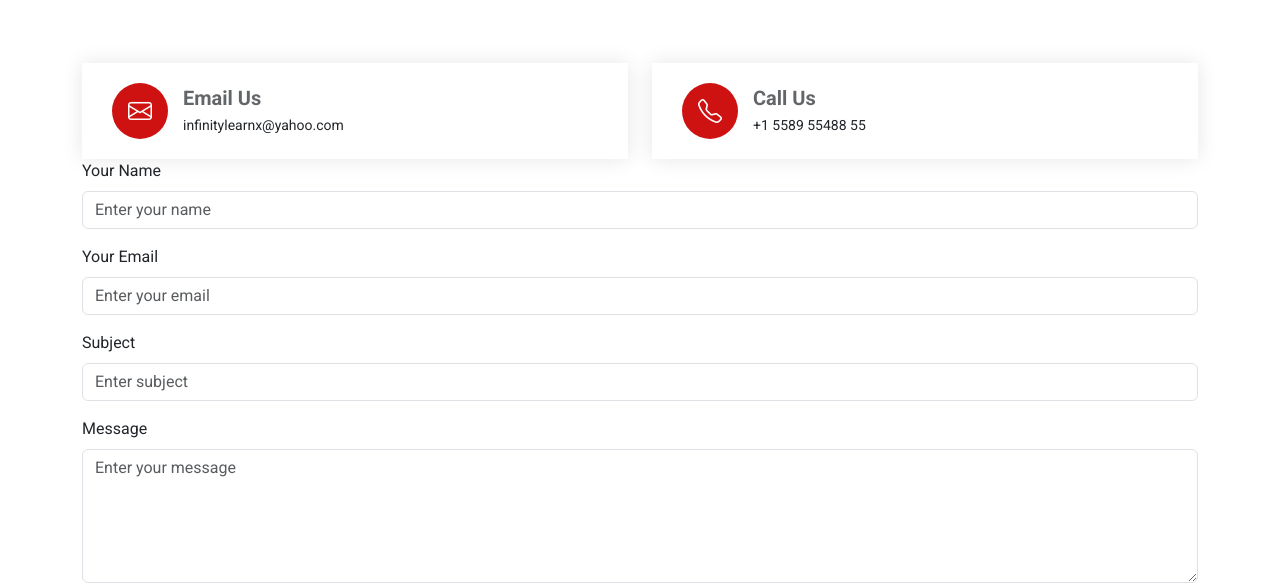
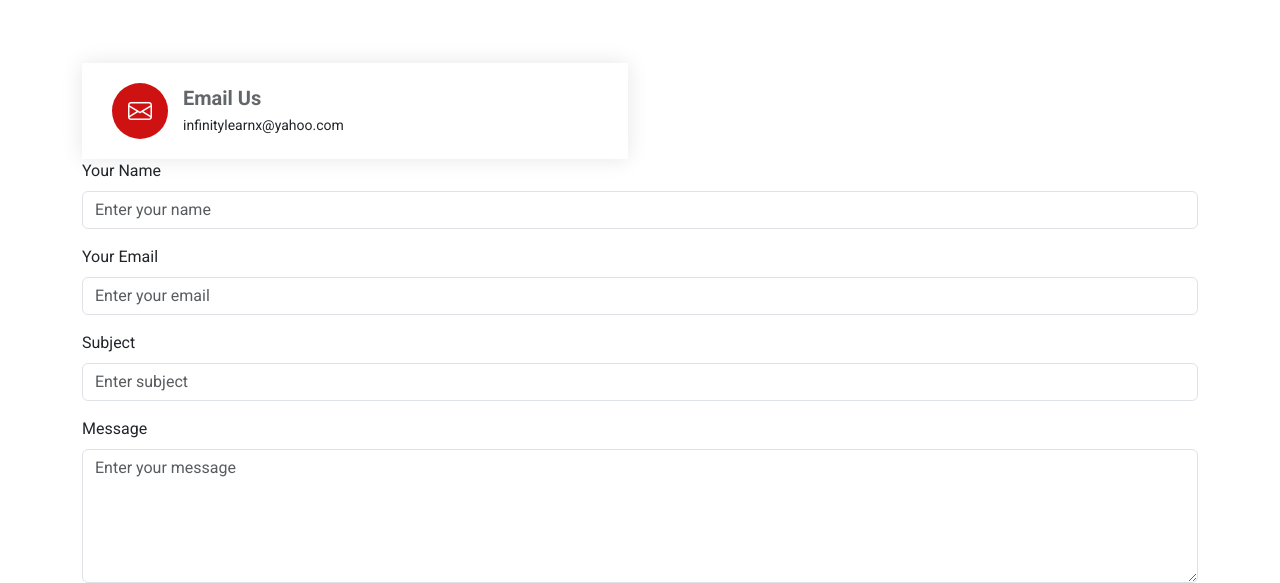
Before and after one commit to InfinityLearnX/infinitylearnx.github.io, a plain HTML site: page contact.html in a window 1280 px wide. Shown: the part 256-839 px from the top of the page. Drawn offline with Linux system fonts and the light colour scheme.

Commit message:
Update contact.html

```diff
--- a/contact.html
+++ b/contact.html
@@ -97,15 +97,6 @@
               </div>
             </div><!-- End Info Item -->
 
-            <div class="col-md-6">
-              <div class="info-item d-flex align-items-center">
-                <i class="icon bi bi-telephone flex-shrink-0"></i>
-                <div>
-                  <h3>Call Us</h3>
-                  <p>+1 5589 55488 55</p>
-                </div>
-              </div>
-            </div><!-- End Info Item -->
 
           </div>
 
```
